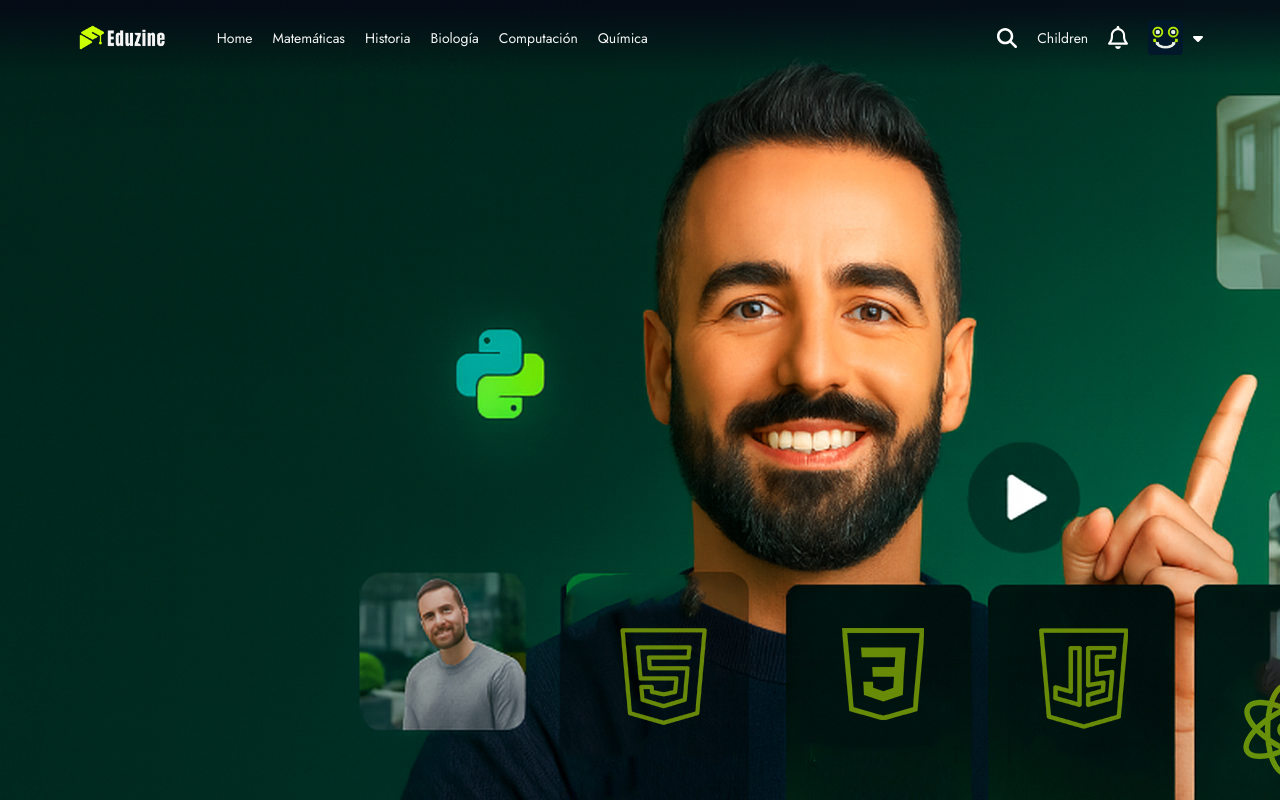
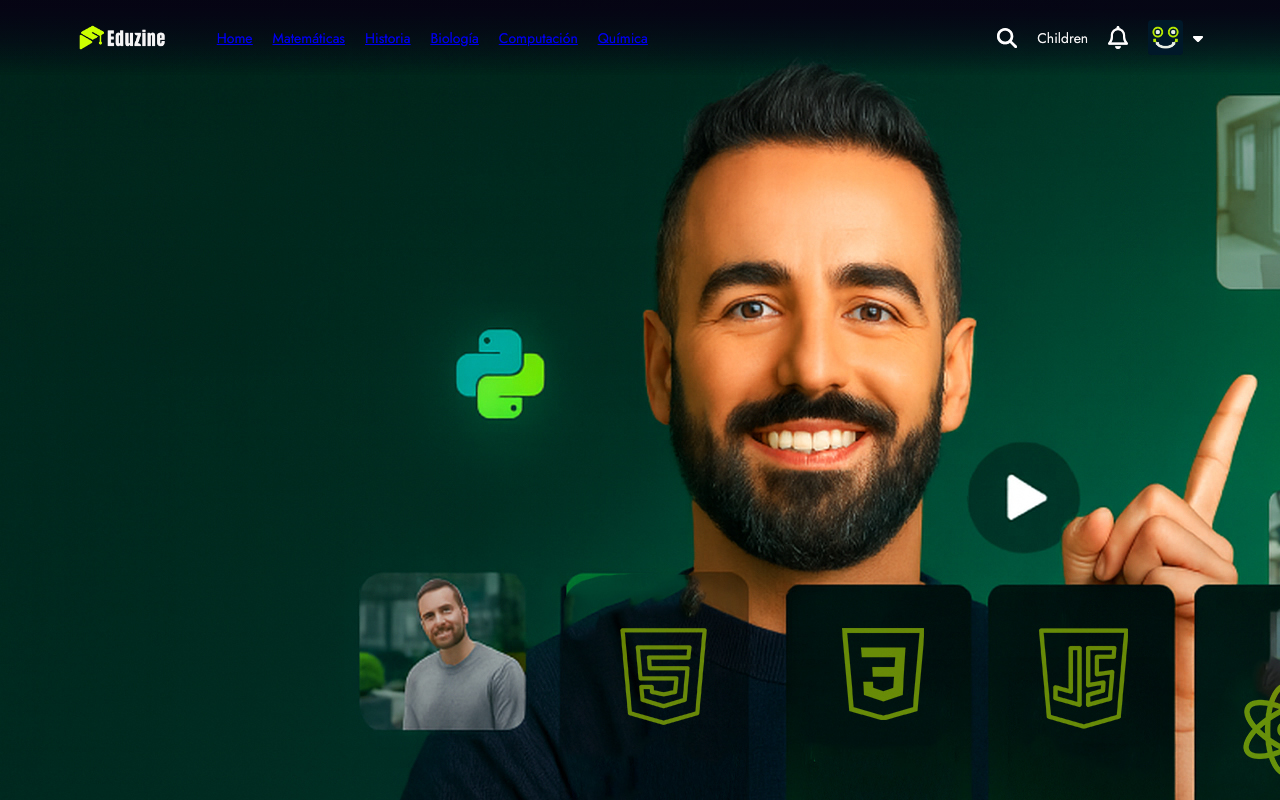
Before and after one commit to JosM0906/streaming, a React (Vite) app: page / in a window 1280 px wide. Shown: the top 800 px of the page. Built offline with nearby package versions, Linux system fonts and the light colour scheme.

Commit message:
intalacion de  react-router-dom

```diff
--- a/package.json
+++ b/package.json
@@ -11,7 +11,8 @@
   },
   "dependencies": {
     "react": "^19.1.0",
-    "react-dom": "^19.1.0"
+    "react-dom": "^19.1.0",
+    "react-router-dom": "^7.7.1"
   },
   "devDependencies": {
     "@eslint/js": "^9.30.1",
--- a/src/App.jsx
+++ b/src/App.jsx
@@ -1,12 +1,20 @@
-import React from 'react'
-import Home from './pages/Home/Home'
-import Quimica from 'pages/Categorias/Quimica'
+import React from 'react';
+import { BrowserRouter as Router, Routes, Route } from 'react-router-dom';
+
+import Navbar from './components/Navbar/Navbar';
+import Home from './pages/Home/Home';
+import Quimica from './pages/Categorias/Quimica';
+
 const App = () => {
   return (
-    <div>
-      <Home/>
-    </div>
-  )
-}
+    <Router>
+      <Navbar />
+      <Routes>
+        <Route path="/" element={<Home />} />
+        <Route path="/quimica" element={<Quimica />} />
+      </Routes>
+    </Router>
+  );
+};
 
-export default App
+export default App;
--- a/src/components/Navbar/Navbar.jsx
+++ b/src/components/Navbar/Navbar.jsx
@@ -1,23 +1,24 @@
-import React from 'react'
-import './Navbar.css'
-import logo from '../../assets/logo.png'
-import search_icon from '../../assets/search_icon.svg'
-import bell_icon from '../../assets/bell_icon.svg'
-import profile_img from '../../assets/profile_img.png'
-import caret_icon from '../../assets/caret_icon.svg'
+import React from 'react';
+import { Link } from 'react-router-dom';
+import './Navbar.css';
+import logo from '../../assets/logo.png';
+import search_icon from '../../assets/search_icon.svg';
+import bell_icon from '../../assets/bell_icon.svg';
+import profile_img from '../../assets/profile_img.png';
+import caret_icon from '../../assets/caret_icon.svg';
 
 const Navbar = () => {
   return (
     <div className='navbar'>
       <div className="navbar-left">
-        <img src={logo} alt="" />
+        <img src={logo} alt="logo" />
         <ul>
-          <li>Home</li>
-          <li>Matemáticas</li>
-          <li>Historia</li>
-          <li>Biología</li>
-          <li>Computación</li>
-          <li>Química</li>
+          <li><Link to="/">Home</Link></li>
+          <li><Link to="/matematicas">Matemáticas</Link></li>
+          <li><Link to="/historia">Historia</Link></li>
+          <li><Link to="/biologia">Biología</Link></li>
+          <li><Link to="/computacion">Computación</Link></li>
+          <li><Link to="/quimica">Química</Link></li>
         </ul>
       </div>
       <div className="navbar-right">
@@ -25,15 +26,15 @@ const Navbar = () => {
         <p>Children</p>
         <img src={bell_icon} alt="" className='icons'/>
         <div className='navbar-profile'>
-           <img src={profile_img} alt="" className='profile'/>
-           <img src={caret_icon} alt="" />
-           <div className='dropdown'>
+          <img src={profile_img} alt="" className='profile'/>
+          <img src={caret_icon} alt="" />
+          <div className='dropdown'>
             <p>Sign out</p>
-           </div>
+          </div>
         </div>
       </div>
     </div>
-  )
-}
+  );
+};
 
-export default Navbar
+export default Navbar;
--- a/src/pages/Categorias/Quimica.jsx
+++ b/src/pages/Categorias/Quimica.jsx
@@ -1,5 +1,5 @@
 import React from 'react';
-import HeroBanner from '../../components/HeroBanner/HeroBanner';
+import HeroBanner from '../../components/HeroBanner/HeroBannerQuimica';
 import TitleCards from '../../components/TitleCards/TitleCards';
 import bannerImg from '../../assets/bannerQuimica.jpg';
 
```
Also changed, not shown: 1 other file (tests, documents, lock files or other folders).
